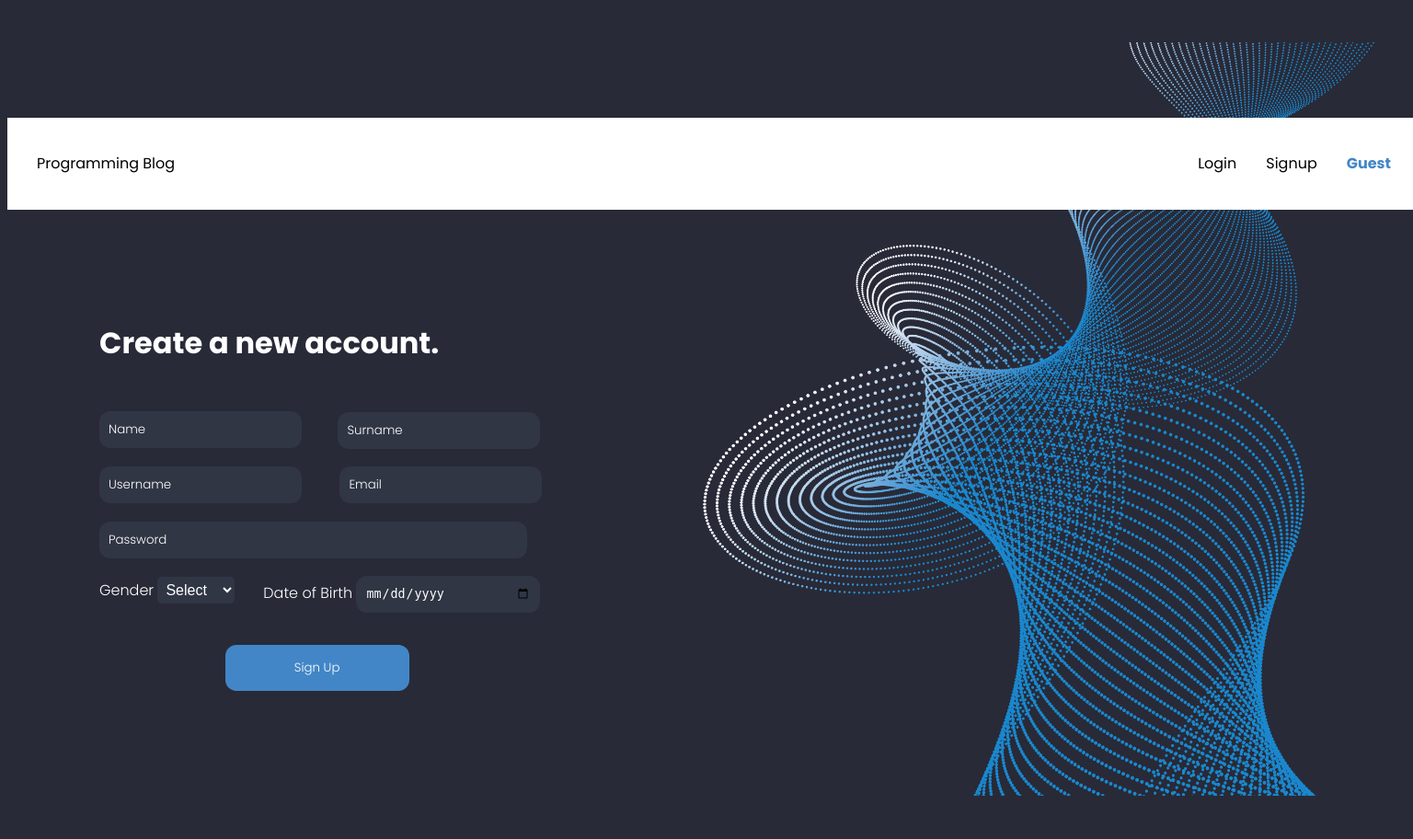
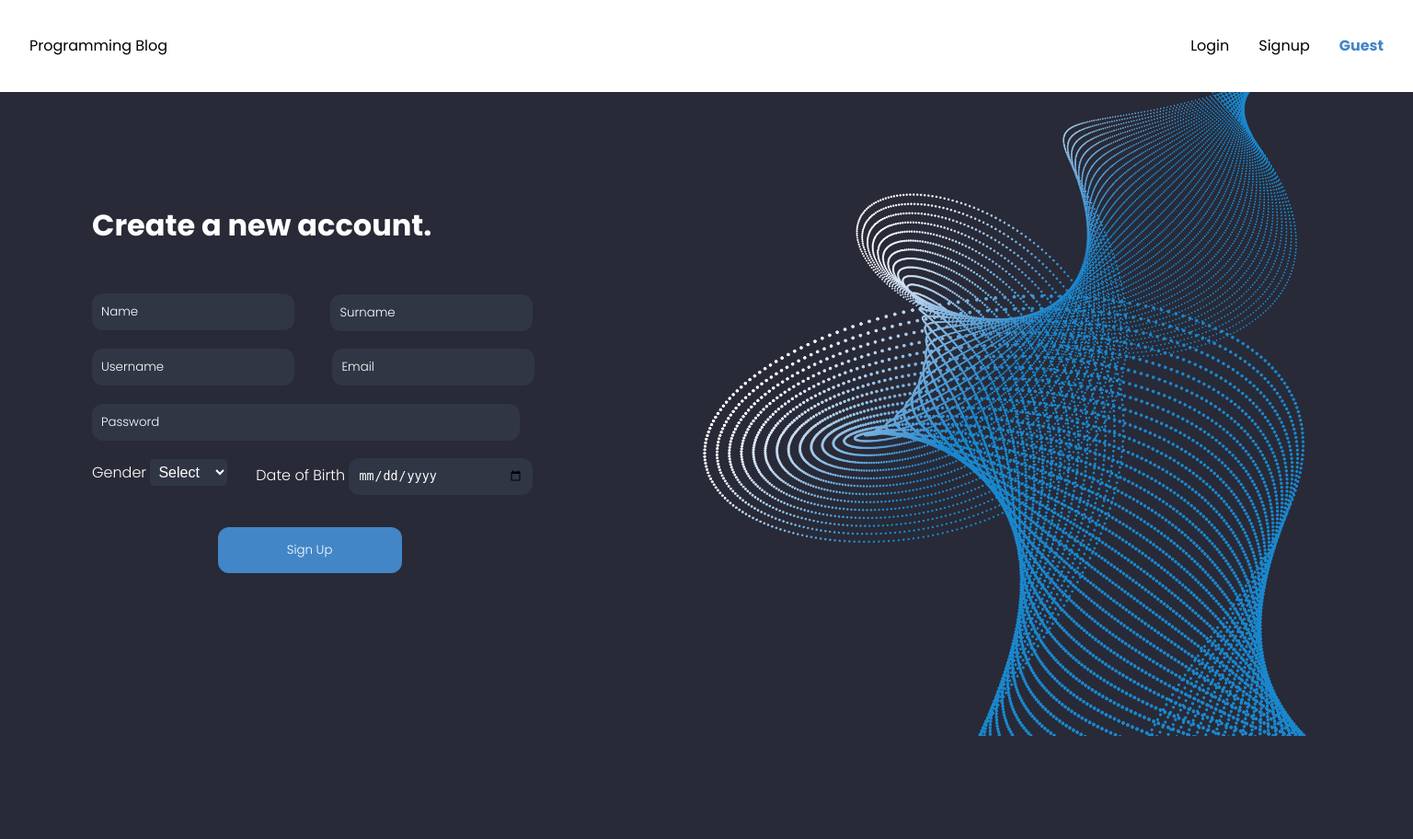
Before and after one commit to blendirrustemi/WEB2-Blog-Project-Final, a PHP site: page /sign_up.php in a window 1536 px wide. Shown: the whole page at 92% size. After the commit the page ends 800 px from the top, so only its background shows below. Run offline with PHP 8.4, Linux system fonts and the light colour scheme.

Commit message:
css signup

```diff
--- a/style/new-account.css
+++ b/style/new-account.css
@@ -19,7 +19,9 @@
         background-repeat: no-repeat;
         background-position: 30% 50%;
         width: 100%;
-        padding-top: 120px;
+        /* padding-top: 120px; */
+        margin: 0;
+        padding: 0;
     }
 
     /* The contaitner of the form is styled here */
@@ -102,6 +104,8 @@ only the image size and position changes, along with display block of the signup
         background-repeat: no-repeat;
         background-position: 40% 50%;
         width: 100%;
+        margin: 0;
+        padding: 0;
     }
     .signup-container{
         width: 40%;
@@ -170,6 +174,8 @@ only the image size and position changes, along with display block of the signup
         background-repeat: no-repeat;
         background-position: 40% 50%;
         width: 100%;
+        margin: 0;
+        padding: 0;
     }
     .signup-container{
         width: 40%;
@@ -240,6 +246,8 @@ only the image size and position changes, along with display block of the signup
         background-repeat: no-repeat;
         background-position: right center;
         width: 100%;
+        margin: 0;
+        padding: 0;
     }
     .signup-container{
         width: 40%;
```
